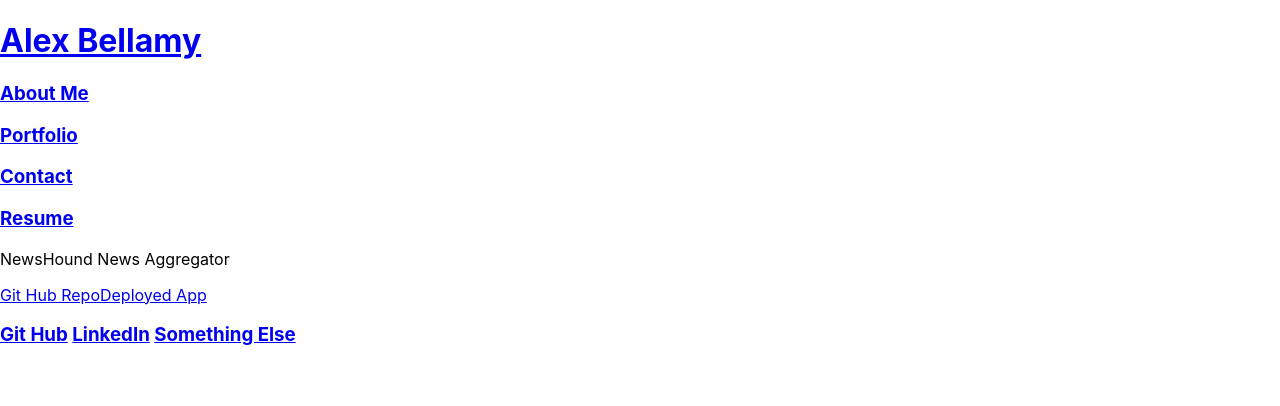
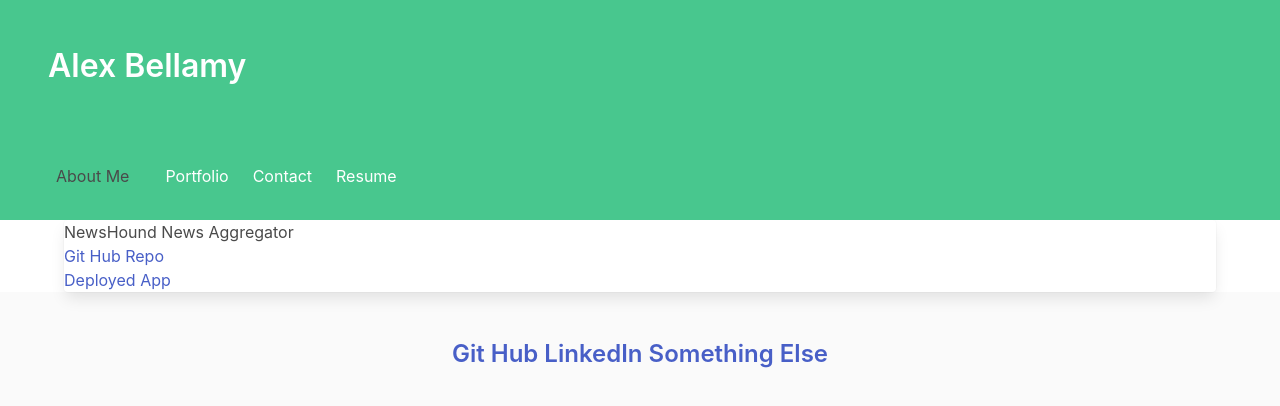
Before and after one commit to alextheordinary/react-portfolio, a React (Create React App) app: page /portfolio in a window 1280 px wide. Shown: the top 406 px of the page. Built offline with nearby package versions, Linux system fonts and the light colour scheme.

Commit message:
messing around with styling and navlinks

```diff
--- a/public/index.html
+++ b/public/index.html
@@ -15,6 +15,7 @@
       user's mobile device or desktop. See https://developers.google.com/web/fundamentals/web-app-manifest/
     -->
     <link rel="manifest" href="%PUBLIC_URL%/manifest.json" />
+    <link rel="stylesheet" href="https://cdn.jsdelivr.net/npm/bulma@0.9.4/css/bulma.min.css">
     <!--
       Notice the use of %PUBLIC_URL% in the tags above.
       It will be replaced with the URL of the `public` folder during the build.
--- a/src/App.js
+++ b/src/App.js
@@ -12,7 +12,7 @@ function App() {
       <div>
         <Header />
         <Navigation />
-        <div class="container">
+        <div className="container">
           <Routes>
             <Route
               path="/"
--- a/src/components/Footer.js
+++ b/src/components/Footer.js
@@ -3,8 +3,8 @@ import {Link} from 'react-router-dom';
 
 const Footer = () => {
     return (
-        <footer>
-            <div>
+        <footer className="footer">
+            <div className="content has-text-centered">
                 <h3>
                 <Link to="/">
                     Git Hub
--- a/src/components/Header.js
+++ b/src/components/Header.js
@@ -1,14 +1,18 @@
 import React from 'react';
-import {Link} from 'react-router-dom';
+
 
 const Header = () => {
     return (
         <header>
-            <div>
-                <Link to="/">
-                    <h1>Alex Bellamy</h1>
-                </Link>
-            </div>
+            <section className="hero is-success">
+                <div className="hero-body">
+                    <div className="">
+                        <p className="title">
+                            Alex Bellamy
+                        </p>
+                    </div>
+                </div>
+            </section>
         </header>
     );
 };
--- a/src/components/Navigation.js
+++ b/src/components/Navigation.js
@@ -1,21 +1,27 @@
 import React from 'react';
-import { Link } from 'react-router-dom';
+import { NavLink } from 'react-router-dom';
 
 const Navigation = () => {
     return (
-        <div>
-            <Link to="/">
-                <h3>About Me</h3>
-            </Link>
-            <Link to="/portfolio">
-                <h3>Portfolio</h3>
-            </Link>
-            <Link to="/contact">
-                <h3>Contact</h3>
-            </Link>
-            <Link to="/resume">
-                <h3>Resume</h3>
-            </Link>
+        <div className="navbar is-success is-spaced">
+            <div className="navbar-menu">
+                <div className="navbar-start">
+                    <div className="navbar-item">
+                    <NavLink to="/" className="navbar-item">
+                        <h3>About Me</h3>
+                    </NavLink>
+                    </div>
+                    <NavLink to="/portfolio" className="navbar-item">
+                        <h3>Portfolio</h3>
+                    </NavLink>
+                    <NavLink to="/contact" className="navbar-item">
+                        <h3>Contact</h3>
+                    </NavLink>
+                    <NavLink to="/resume" className="navbar-item">
+                        <h3>Resume</h3>
+                    </NavLink>
+                </div>
+            </div>
         </div>
     );
 };
--- a/src/components/Project.js
+++ b/src/components/Project.js
@@ -1,12 +1,12 @@
 import React from 'react';
-import { Link } from 'react-router-dom';
 
 const Project = (props) => {
     return (
-        <div>
+        <div className='card'>
             <p>{props.name}</p>
-            <a href={props.repoURL} target="_blank">Git Hub Repo</a>
-            <a href={props.deployURL} target="_blank">Deployed App</a>
+            <a href={props.repoURL} target="_blank" rel="noreferrer">Git Hub Repo</a>
+            <br></br>
+            <a href={props.deployURL} target="_blank" rel="noreferrer">Deployed App</a>
         </div>
     );
 };
```
